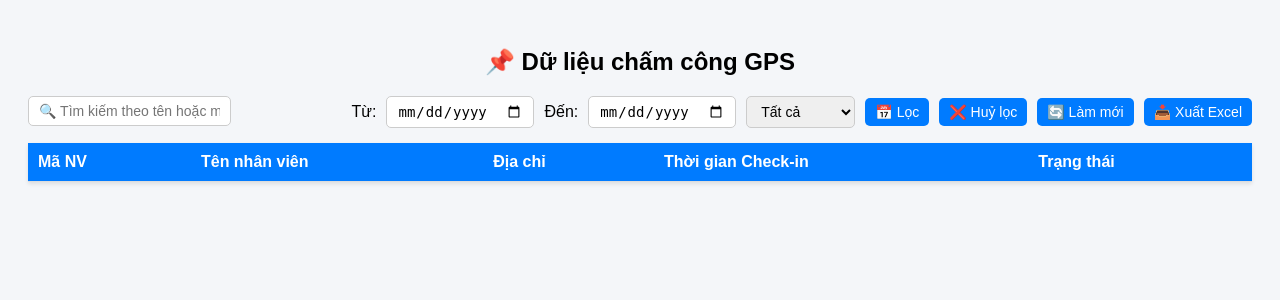
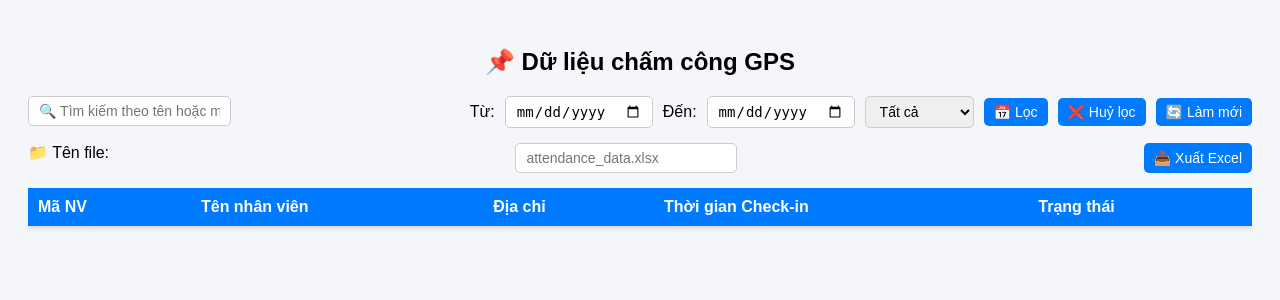
Before and after one commit to Vinbobo/read_gps_data, a Flask app: page / in a window 1280 px wide. Shown: the top 300 px of the page. Run offline with Flask 3, Linux system fonts and the light colour scheme; data that the repository does not hold is empty.

Commit message:
Update index.html

```diff
--- a/templates/index.html
+++ b/templates/index.html
@@ -44,8 +44,13 @@
       <button onclick="applyDateFilter()">📅 Lọc</button>
       <button onclick="clearDateFilter()">❌ Huỷ lọc</button>
       <button onclick="resetAll()">🔄 Làm mới</button>
-      <button onclick="exportToExcel()">📥 Xuất Excel</button>
     </div>
+  </div>
+
+  <div class="toolbar">
+    <label>📁 Tên file:</label>
+    <input type="text" id="fileName" placeholder="attendance_data.xlsx" style="min-width:200px;">
+    <button onclick="exportToExcel()">📥 Xuất Excel</button>
   </div>
 
   <table id="attendanceTable">
@@ -63,7 +68,7 @@
 
   <script>
     let tableData = [];
-    let currentSort = { key: null, order: null }; // order: 'asc' | 'desc' | null
+    let currentSort = { key: null, order: null };
 
     function renderTable(data) {
       const tbody = document.querySelector('#attendanceTable tbody');
@@ -143,7 +148,13 @@
           const url = window.URL.createObjectURL(blob);
           const a = document.createElement('a');
           a.href = url;
-          a.download = 'attendance_data.xlsx';
+
+          // 👇 Lấy tên file người dùng nhập, mặc định là attendance_data.xlsx
+          let fileName = document.getElementById('fileName').value.trim();
+          if (!fileName) fileName = "attendance_data.xlsx";
+          if (!fileName.endsWith(".xlsx")) fileName += ".xlsx";
+
+          a.download = fileName;
           document.body.appendChild(a);
           a.click();
           document.body.removeChild(a);
@@ -161,7 +172,6 @@
       renderTable(filtered);
     }
 
-    // Sắp xếp theo cột
     function sortTable(key) {
       if (currentSort.key === key) {
         if (currentSort.order === 'asc') currentSort.order = 'desc';
@@ -197,7 +207,6 @@
       document.querySelectorAll('.arrow').forEach(span => span.textContent = "");
     }
 
-    // Gắn sự kiện click vào header
     document.addEventListener("DOMContentLoaded", () => {
       document.querySelectorAll("th[data-key]").forEach(th => {
         th.addEventListener("click", () => sortTable(th.getAttribute("data-key")));
```
